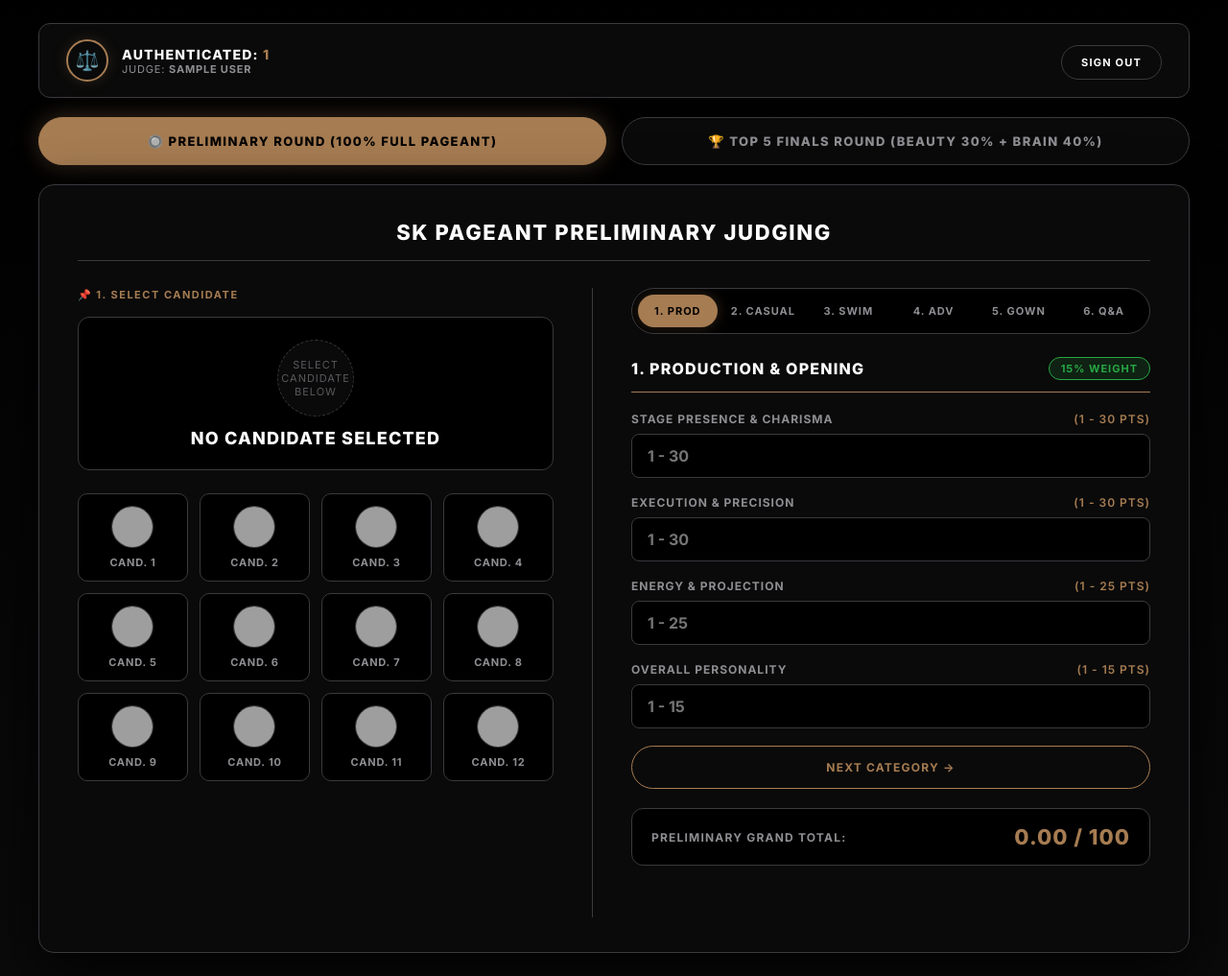
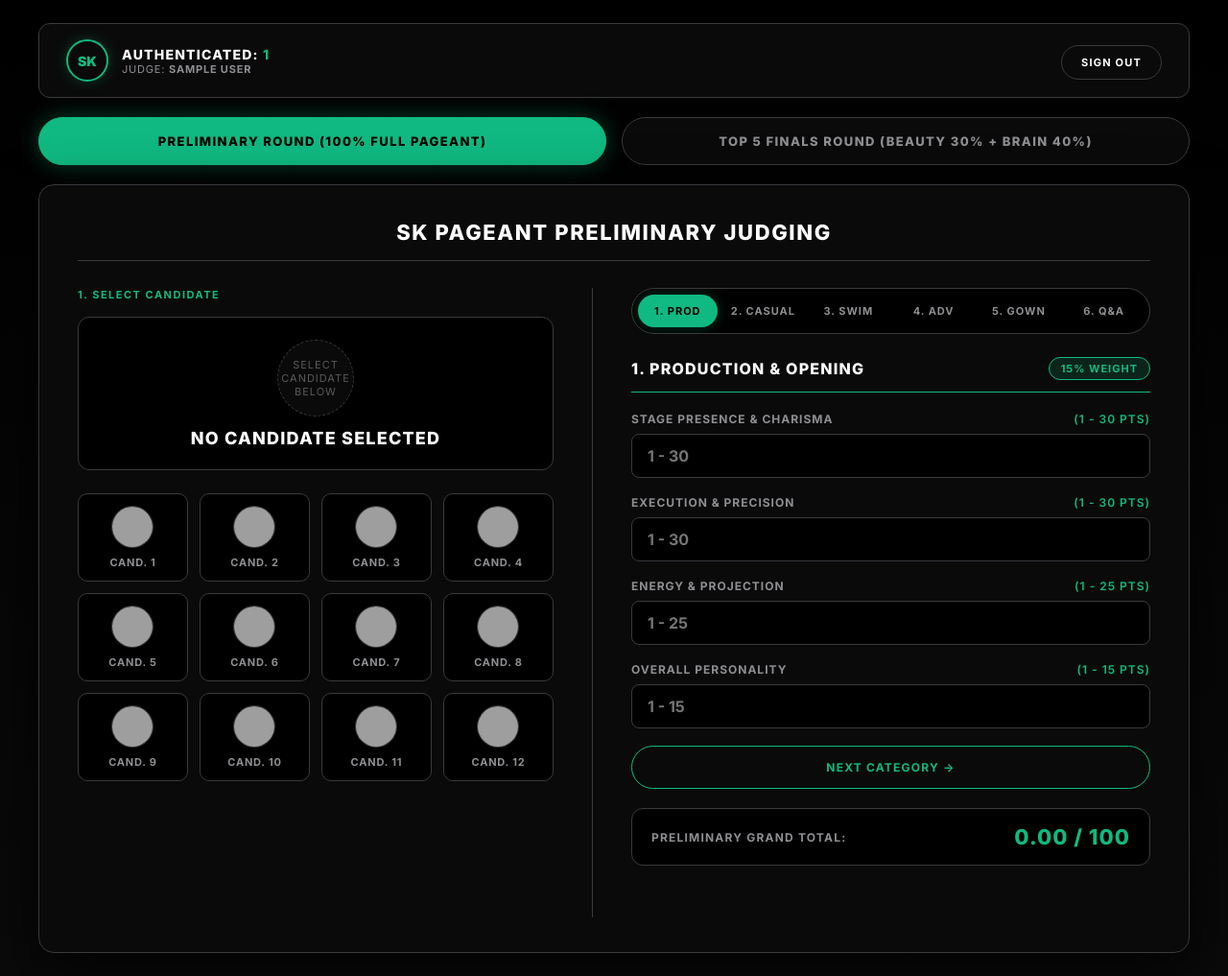
Before and after one commit to LiveKryptiah/tabulation, a Flask app: page /scoring in a window 1280 px wide. Shown: the whole page at 96% size. Run offline with Flask 2, Linux system fonts and the light colour scheme; the visitor is signed in with stand-in values (Sample User, id 1); grey boxes are pictures that could not be loaded.

Commit message:
Remove emojis across all templates and replace brown/gold asset color with vibrant green (#10b981)

```diff
--- a/templates/index.html
+++ b/templates/index.html
@@ -46,14 +46,15 @@
             width: 44px;
             height: 44px;
             background: transparent;
-            color: #a67c52;
-            border: 2px solid #a67c52;
+            color: #10b981;
+            border: 2px solid #10b981;
             border-radius: 50%;
             display: flex;
             align-items: center;
             justify-content: center;
-            font-size: 20px;
-            box-shadow: 0 0 15px rgba(166, 124, 82, 0.2);
+            font-size: 14px;
+            font-weight: 900;
+            box-shadow: 0 0 15px rgba(16, 185, 129, 0.25);
         }
         .judge-details {
             display: flex;
@@ -67,7 +68,7 @@
             letter-spacing: 1.2px;
         }
         .judge-slot-tag {
-            color: #a67c52;
+            color: #10b981;
         }
         .btn-logout {
             background-color: transparent;
@@ -115,10 +116,10 @@
             letter-spacing: 1.4px;
         }
         .round-btn.active {
-            border-color: #a67c52;
-            background: #a67c52;
+            border-color: #10b981;
+            background: #10b981;
             color: #000000;
-            box-shadow: 0 0 25px rgba(166, 124, 82, 0.35);
+            box-shadow: 0 0 25px rgba(16, 185, 129, 0.35);
         }
         .round-btn:hover:not(.active) {
             border-color: #ffffff;
@@ -164,7 +165,7 @@
 
         .section-label {
             font-weight: 700;
-            color: #a67c52;
+            color: #10b981;
             font-size: 11px;
             text-transform: uppercase;
             letter-spacing: 1.5px;
@@ -336,9 +337,9 @@
             letter-spacing: 1px;
         }
         .step-tab.active {
-            background-color: #a67c52;
+            background-color: #10b981;
             color: #000000;
-            box-shadow: 0 0 15px rgba(166, 124, 82, 0.3);
+            box-shadow: 0 0 15px rgba(16, 185, 129, 0.3);
         }
 
         /* Step Card */
@@ -361,7 +362,7 @@
             align-items: center;
             margin-bottom: 20px;
             padding-bottom: 12px;
-            border-bottom: 1px solid #a67c52;
+            border-bottom: 1px solid #10b981;
         }
         .category-title {
             font-size: 16px;
@@ -371,9 +372,9 @@
             letter-spacing: 1.2px;
         }
         .category-weight {
-            background: rgba(40, 167, 69, 0.15);
-            color: #28a745;
-            border: 1px solid #28a745;
+            background: rgba(16, 185, 129, 0.15);
+            color: #10b981;
+            border: 1px solid #10b981;
             padding: 4px 12px;
             border-radius: 20px;
             font-size: 11px;
@@ -396,7 +397,7 @@
             letter-spacing: 1px;
         }
         .criteria-item label span.range-hint {
-            color: #a67c52;
+            color: #10b981;
             font-weight: 600;
         }
         .criteria-item input[type="number"] {
@@ -440,7 +441,7 @@
         .live-score-value {
             font-size: 22px;
             font-weight: 800;
-            color: #a67c52;
+            color: #10b981;
             letter-spacing: 1px;
         }
 
@@ -469,12 +470,12 @@
             letter-spacing: 1.2px;
             background: transparent;
         }
-        .btn-next { border-color: #a67c52; color: #a67c52; }
-        .btn-next:hover { background-color: #a67c52; color: #000000; box-shadow: 0 0 15px rgba(166, 124, 82, 0.3); }
+        .btn-next { border-color: #10b981; color: #10b981; }
+        .btn-next:hover { background-color: #10b981; color: #000000; box-shadow: 0 0 15px rgba(16, 185, 129, 0.3); }
         .btn-prev { border-color: #3a3a3f; color: #8e8e93; }
         .btn-prev:hover { border-color: #ffffff; color: #ffffff; }
-        .btn-submit { border-color: #28a745; color: #28a745; }
-        .btn-submit:hover { background-color: #28a745; color: #000000; box-shadow: 0 0 15px rgba(40, 167, 69, 0.3); }
+        .btn-submit { border-color: #10b981; color: #10b981; }
+        .btn-submit:hover { background-color: #10b981; color: #000000; box-shadow: 0 0 15px rgba(16, 185, 129, 0.3); }
 
         #status-message {
             text-align: center;
@@ -500,7 +501,7 @@
     <!-- Top Judge Session Banner -->
     <div class="top-navbar">
         <div class="judge-info">
-            <div class="judge-avatar">⚖️</div>
+            <div class="judge-avatar">SK</div>
             <div class="judge-details">
                 <div class="judge-title">AUTHENTICATED: <span class="judge-slot-tag">{{ judge_slot }}</span></div>
                 <div style="font-size: 11px; color: #8e8e93; text-transform: uppercase; letter-spacing: 0.8px;">Judge: <strong>{{ judge_name }}</strong></div>
@@ -514,10 +515,10 @@
     <!-- Round Selector Mode Switcher Button -->
     <div class="round-selector-banner">
         <button type="button" class="round-btn active" id="btnPrelimRound" onclick="setRoundMode('prelim')">
-            🔘 PRELIMINARY ROUND (100% FULL PAGEANT)
+            PRELIMINARY ROUND (100% FULL PAGEANT)
         </button>
         <button type="button" class="round-btn" id="btnTop5Round" onclick="setRoundMode('top5')">
-            🏆 TOP 5 FINALS ROUND (BEAUTY 30% + BRAIN 40%)
+            TOP 5 FINALS ROUND (BEAUTY 30% + BRAIN 40%)
         </button>
     </div>
 
@@ -530,8 +531,8 @@
 
             <!-- LEFT PANEL: Candidate Grid -->
             <div class="left-panel">
-                <div class="section-label">📌 1. SELECT CANDIDATE</div>
-                <div class="top5-badge-banner" id="top5BadgeBanner">👑 TOP 5 QUALIFIED FINALISTS MODE ACTIVE</div>
+                <div class="section-label">1. SELECT CANDIDATE</div>
+                <div class="top5-badge-banner" id="top5BadgeBanner">TOP 5 QUALIFIED FINALISTS MODE ACTIVE</div>
 
                 <div class="selected-preview">
                     <div id="placeholder-circle" class="placeholder-circle">Select Candidate Below</div>
@@ -961,7 +962,7 @@
             })
             .then(response => response.text())
             .then(data => {
-                statusMessage.textContent = "✅ SCORES SUBMITTED SUCCESSFULLY!";
+                statusMessage.textContent = "SCORES SUBMITTED SUCCESSFULLY";
                 statusMessage.className = "success";
 
                 document.getElementById('scoringForm').reset();
@@ -976,7 +977,7 @@
                 }, 3000);
             })
             .catch(error => {
-                statusMessage.textContent = "❌ Error submitting scores. Please check server connection.";
+                statusMessage.textContent = "Error submitting scores. Please check server connection.";
                 statusMessage.className = "error";
             });
         });
```
Also changed, not shown: other parts of templates/index.html (+23 -23 lines), templates/admin.html (+36 -36 lines), templates/login.html (+16 -14 lines), templates/rankings.html (+7 -7 lines).
